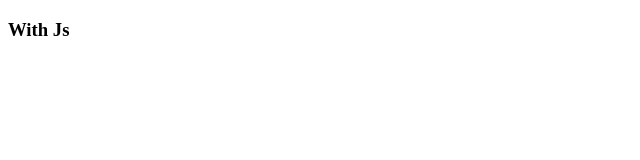
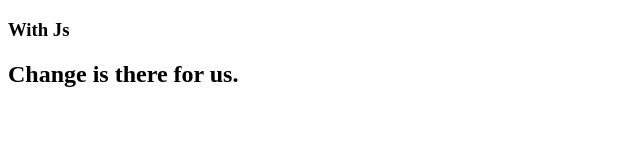
Before and after one commit to aryanlandge-01/Local-Repo, a plain HTML site: page index.html in a window 1280 px wide. Shown: the whole page, without its empty margins (0-640 px from the left). Drawn offline with Linux system fonts and the light colour scheme.

Commit message:
change is on branch feature

```diff
--- a/index.html
+++ b/index.html
@@ -8,5 +8,6 @@
 </head>
 <body>
     <h3>With Js</h3>
+    <h2>Change is there for us.</h2>
 </body>
 </html>
```
